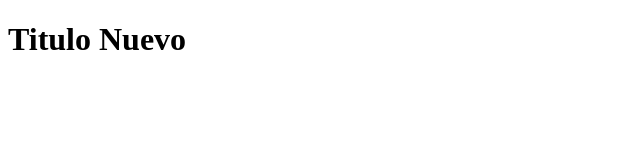
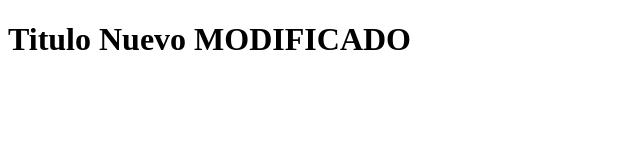
Before and after one commit to jeanCJ2909/hello-world-git, a plain HTML site: page index.html in a window 1280 px wide. Shown: the whole page, without its empty margins (0-640 px from the left). Drawn offline with Linux system fonts and the light colour scheme.

Commit message:
se modifico index nuevamente

```diff
--- a/index.html
+++ b/index.html
@@ -6,6 +6,6 @@
     <title>Demo Git</title>
 </head>
 <body>
-    <h1>Titulo Nuevo</h1>
+    <h1>Titulo Nuevo MODIFICADO</h1>
 </body>
 </html>
```
